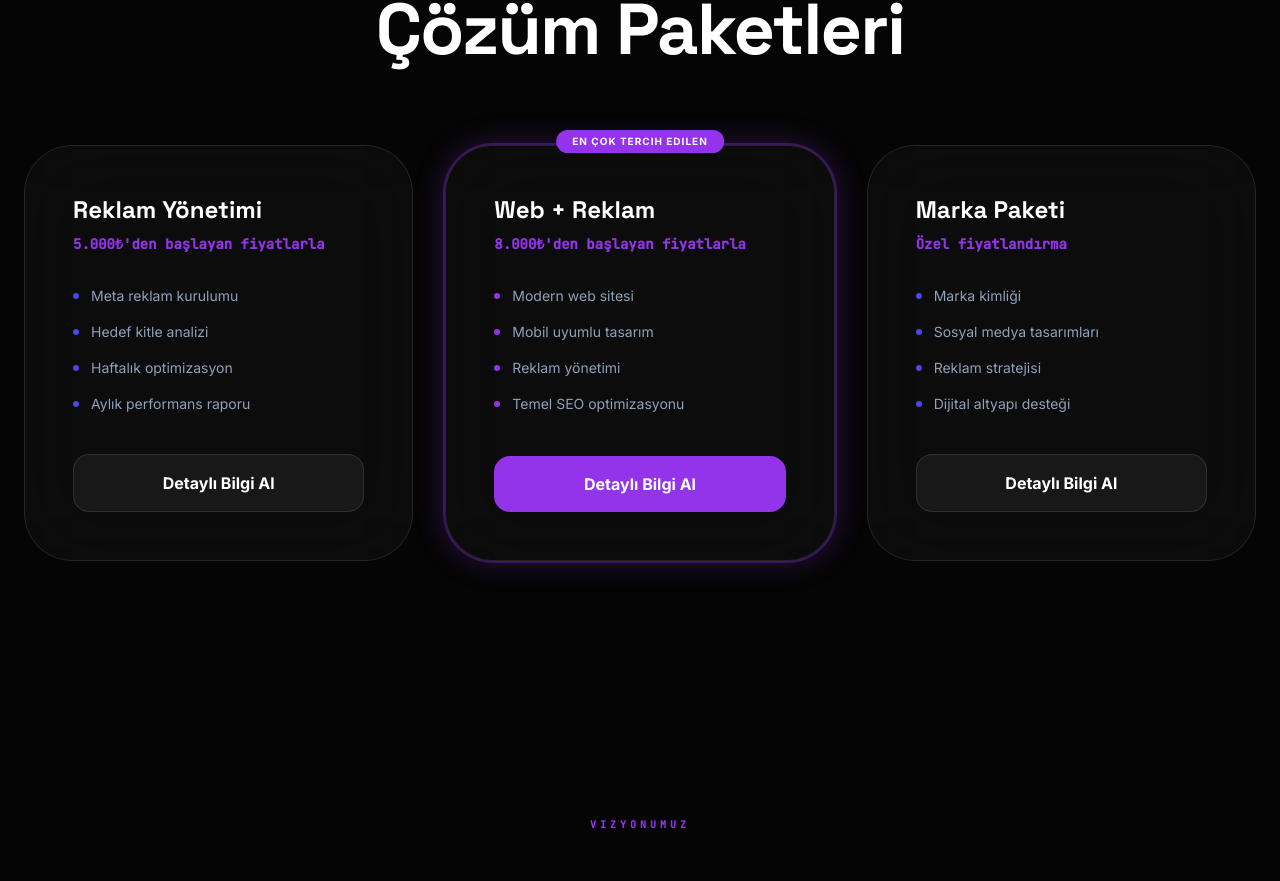
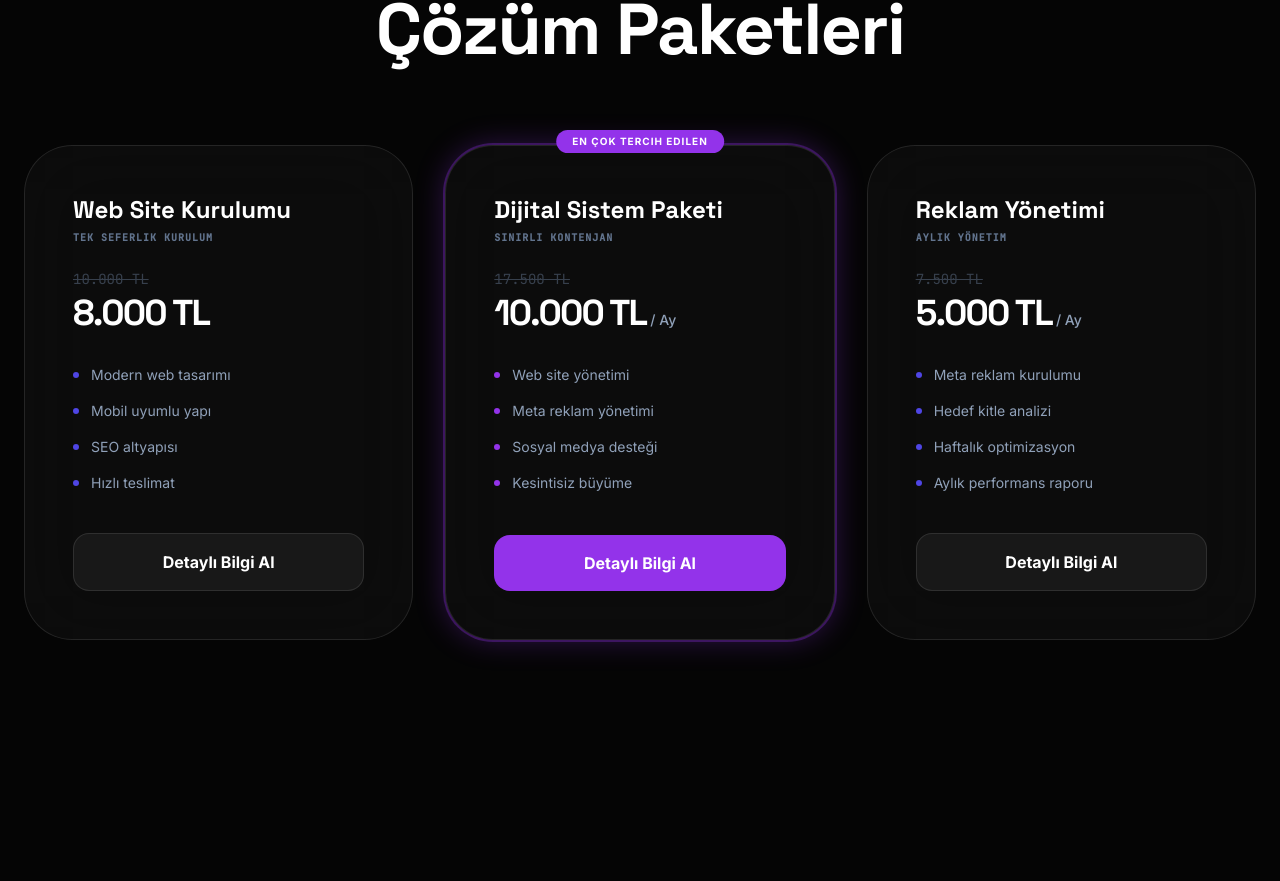
Before and after one commit to eren-17-ai/mono-digital, a React (Vite) app: page / in a window 1280 px wide. Shown: the part 2676-3557 px from the top of the page. Built offline with nearby package versions, Linux system fonts and the light colour scheme.

Commit message:
update pricing packages

```diff
--- a/src/App.tsx
+++ b/src/App.tsx
@@ -441,26 +441,34 @@ export default function App() {
           <div className="grid md:grid-cols-3 gap-8">
             {[
               {
+                title: "Web Site Kurulumu",
+                oldPrice: "10.000 TL",
+                price: "8.000 TL",
+                subtitle: "Tek Seferlik Kurulum",
+                features: ["Modern web tasarımı", "Mobil uyumlu yapı", "SEO altyapısı", "Hızlı teslimat"],
+                color: "brand-blue",
+                whatsapp: "https://wa.me/905055784272?text=Merhaba,%20Web%20Site%20Kurulumu%20paketi%20hakk%C4%B1nda%20detayl%C4%B1%20bilgi%20almak%20istiyorum."
+              },
+              {
+                title: "Dijital Sistem Paketi",
+                oldPrice: "17.500 TL",
+                price: "10.000 TL",
+                period: "/ Ay",
+                subtitle: "Sınırlı Kontenjan",
+                features: ["Web site yönetimi", "Meta reklam yönetimi", "Sosyal medya desteği", "Kesintisiz büyüme"],
+                highlight: true,
+                color: "brand-purple",
+                whatsapp: "https://wa.me/905055784272?text=Merhaba,%20Dijital%20Sistem%20Paketi%20hakk%C4%B1nda%20detayl%C4%B1%20bilgi%20almak%20istiyorum."
+              },
+              {
                 title: "Reklam Yönetimi",
-                price: "5.000₺'den başlayan fiyatlarla",
+                oldPrice: "7.500 TL",
+                price: "5.000 TL",
+                period: "/ Ay",
+                subtitle: "Aylık Yönetim",
                 features: ["Meta reklam kurulumu", "Hedef kitle analizi", "Haftalık optimizasyon", "Aylık performans raporu"],
                 color: "brand-blue",
                 whatsapp: "https://wa.me/905055784272?text=Merhaba,%20Reklam%20Y%C3%B6netimi%20paketi%20hakk%C4%B1nda%20detayl%C4%B1%20bilgi%20almak%20istiyorum."
-              },
-              {
-                title: "Web + Reklam",
-                price: "8.000₺'den başlayan fiyatlarla",
-                features: ["Modern web sitesi", "Mobil uyumlu tasarım", "Reklam yönetimi", "Temel SEO optimizasyonu"],
-                highlight: true,
-                color: "brand-purple",
-                whatsapp: "https://wa.me/905055784272?text=Merhaba,%20Web%20%2B%20Reklam%20paketi%20hakk%C4%B1nda%20detayl%C4%B1%20bilgi%20almak%20istiyorum."
-              },
-              {
-                title: "Marka Paketi",
-                price: "Özel fiyatlandırma",
-                features: ["Marka kimliği", "Sosyal medya tasarımları", "Reklam stratejisi", "Dijital altyapı desteği"],
-                color: "brand-blue",
-                whatsapp: "https://wa.me/905055784272?text=Merhaba,%20Marka%20Paketi%20hakk%C4%B1nda%20detayl%C4%B1%20bilgi%20almak%20istiyorum."
               }
             ].map((pkg, i) => (
               <motion.div
@@ -474,8 +482,31 @@ export default function App() {
                 {pkg.highlight && (
                    <span className="absolute -top-4 left-1/2 -translate-x-1/2 px-4 py-1 bg-brand-purple text-white text-[10px] font-bold uppercase tracking-widest rounded-full">En Çok Tercih Edilen</span>
                 )}
-                <h3 className="text-2xl font-bold mb-2 text-white font-display">{pkg.title}</h3>
-                <div className="text-brand-purple font-bold text-sm mb-8 font-mono">{pkg.price}</div>
+                <h3 className="text-2xl font-bold mb-1 text-white font-display">{pkg.title}</h3>
+                {pkg.subtitle && (
+                  <div className="text-[10px] font-mono tracking-widest text-slate-500 uppercase mb-6 font-bold">
+                    {pkg.subtitle}
+                  </div>
+                )}
+
+                <div className="mb-8 flex flex-col">
+                  {pkg.oldPrice && (
+                    <span className="text-slate-500 text-sm line-through opacity-50 font-mono mb-1">
+                      {pkg.oldPrice}
+                    </span>
+                  )}
+                  <div className="flex items-baseline gap-1">
+                    <span className="text-4xl font-bold text-white tracking-tighter font-display">
+                      {pkg.price}
+                    </span>
+                    {pkg.period && (
+                      <span className="text-slate-400 text-sm font-medium">
+                        {pkg.period}
+                      </span>
+                    )}
+                  </div>
+                </div>
+
                 <div className="space-y-4 mb-10 flex-1">
                   {pkg.features.map((feat, fi) => (
                     <div key={fi} className="flex items-center gap-3 text-sm text-slate-400">
```
